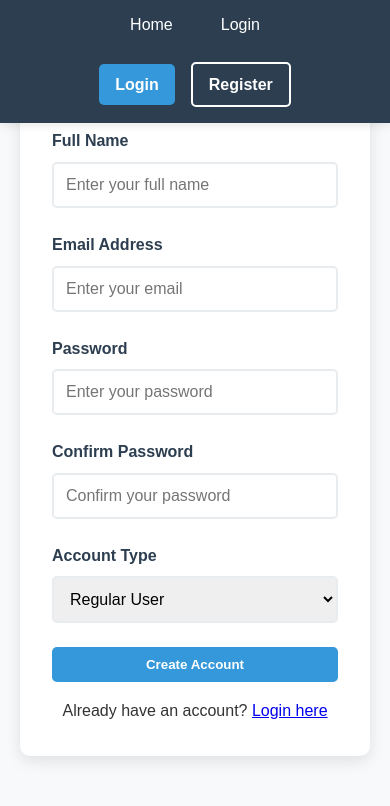
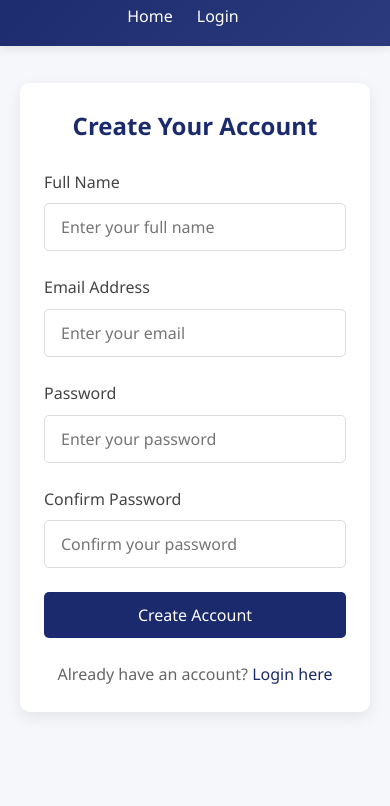
Before and after one commit to Ruzz-1010/Richard, a plain HTML site: page frontend/register.html in a window 390 px wide. Shown: the part 74-880 px from the top of the page. After the commit the page ends 844 px from the top, so only its background shows below. Drawn offline with Linux system fonts and the light colour scheme.

Commit message:
fix the reist

```diff
--- a/frontend/register.html
+++ b/frontend/register.html
@@ -4,7 +4,191 @@
     <meta charset="UTF-8">
     <meta name="viewport" content="width=device-width, initial-scale=1.0">
     <title>Register - Luxury Hotel</title>
-    <link rel="stylesheet" href="css/style.css">
+    <style>
+        * {
+            margin: 0;
+            padding: 0;
+            box-sizing: border-box;
+            font-family: 'Segoe UI', Tahoma, Geneva, Verdana, sans-serif;
+        }
+
+        body {
+            background-color: #f5f7fa;
+            color: #333;
+            line-height: 1.6;
+        }
+
+        .container {
+            max-width: 1200px;
+            margin: 0 auto;
+            padding: 0 20px;
+        }
+
+        .header {
+            background: linear-gradient(135deg, #1a2a6c, #2a3a7c);
+            color: white;
+            padding: 1rem 0;
+            box-shadow: 0 2px 10px rgba(0, 0, 0, 0.1);
+        }
+
+        .header .container {
+            display: flex;
+            justify-content: space-between;
+            align-items: center;
+        }
+
+        .logo h1 {
+            font-size: 1.8rem;
+            font-weight: 600;
+        }
+
+        .nav {
+            display: flex;
+            gap: 1.5rem;
+        }
+
+        .nav a {
+            color: white;
+            text-decoration: none;
+            font-weight: 500;
+            transition: color 0.3s;
+        }
+
+        .nav a:hover {
+            color: #ffd166;
+        }
+
+        main {
+            padding: 2rem 0;
+            min-height: calc(100vh - 140px);
+            display: flex;
+            justify-content: center;
+            align-items: center;
+        }
+
+        .auth-container {
+            background: white;
+            border-radius: 10px;
+            box-shadow: 0 5px 15px rgba(0, 0, 0, 0.08);
+            padding: 2.5rem;
+            width: 100%;
+            max-width: 500px;
+        }
+
+        .auth-container h2 {
+            text-align: center;
+            margin-bottom: 1.5rem;
+            color: #1a2a6c;
+            font-weight: 600;
+        }
+
+        .form-group {
+            margin-bottom: 1.5rem;
+        }
+
+        .form-group label {
+            display: block;
+            margin-bottom: 0.5rem;
+            font-weight: 500;
+            color: #444;
+        }
+
+        .form-group input,
+        .form-group select {
+            width: 100%;
+            padding: 0.75rem 1rem;
+            border: 1px solid #ddd;
+            border-radius: 5px;
+            font-size: 1rem;
+            transition: border-color 0.3s, box-shadow 0.3s;
+        }
+
+        .form-group input:focus,
+        .form-group select:focus {
+            outline: none;
+            border-color: #1a2a6c;
+            box-shadow: 0 0 0 3px rgba(26, 42, 108, 0.1);
+        }
+
+        .btn {
+            display: inline-block;
+            padding: 0.75rem 1.5rem;
+            background: #1a2a6c;
+            color: white;
+            border: none;
+            border-radius: 5px;
+            font-size: 1rem;
+            font-weight: 500;
+            cursor: pointer;
+            transition: background 0.3s, transform 0.2s;
+            text-align: center;
+        }
+
+        .btn:hover {
+            background: #2a3a7c;
+            transform: translateY(-2px);
+        }
+
+        .btn:active {
+            transform: translateY(0);
+        }
+
+        .btn:disabled {
+            background: #a0a0a0;
+            cursor: not-allowed;
+            transform: none;
+        }
+
+        .message {
+            padding: 0.75rem 1rem;
+            border-radius: 5px;
+            margin-bottom: 1.5rem;
+            text-align: center;
+        }
+
+        .message.success {
+            background: #e8f5e9;
+            color: #2e7d32;
+            border: 1px solid #c8e6c9;
+        }
+
+        .message.error {
+            background: #ffebee;
+            color: #c62828;
+            border: 1px solid #ffcdd2;
+        }
+
+        .auth-footer {
+            text-align: center;
+            margin-top: 1.5rem;
+            color: #666;
+        }
+
+        .auth-footer a {
+            color: #1a2a6c;
+            text-decoration: none;
+            font-weight: 500;
+        }
+
+        .auth-footer a:hover {
+            text-decoration: underline;
+        }
+
+        @media (max-width: 576px) {
+            .auth-container {
+                padding: 1.5rem;
+            }
+
+            .header .container {
+                flex-direction: column;
+                gap: 1rem;
+            }
+
+            .nav {
+                justify-content: center;
+            }
+        }
+    </style>
 </head>
 <body>
     <header class="header">
@@ -41,24 +225,69 @@
                     <label for="confirmPassword">Confirm Password</label>
                     <input type="password" id="confirmPassword" required placeholder="Confirm your password" minlength="6">
                 </div>
-                <div class="form-group">
-                    <label for="role">Account Type</label>
-                    <select id="role" required>
-                        <option value="user">Regular User</option>
-                        <option value="admin">Administrator</option>
-                    </select>
-                </div>
-                <button type="submit" class="btn btn-primary" style="width: 100%;">Create Account</button>
+                <button type="submit" class="btn" style="width: 100%;">Create Account</button>
             </form>
-            <p style="text-align: center; margin-top: 1rem;">
-                Already have an account? <a href="login.html">Login here</a>
-            </p>
+            <div class="auth-footer">
+                <p>Already have an account? <a href="login.html">Login here</a></p>
+            </div>
         </div>
     </main>
 
-    <script src="js/config.js"></script>
-    <script src="js/auth.js"></script>
     <script>
+        // Simple auth simulation for demonstration
+        const auth = {
+            isLoggedIn: function() {
+                return localStorage.getItem('user') !== null;
+            },
+
+            updateNavigation: function() {
+                const authSection = document.getElementById('authSection');
+                if (this.isLoggedIn()) {
+                    const user = JSON.parse(localStorage.getItem('user'));
+                    authSection.innerHTML = `<a href="profile.html">Welcome, ${user.name}</a> | <a href="#" id="logout">Logout</a>`;
+                    document.getElementById('logout').addEventListener('click', function() {
+                        localStorage.removeItem('user');
+                        window.location.href = 'index.html';
+                    });
+                } else {
+                    authSection.innerHTML = '';
+                }
+            },
+
+            register: function(name, email, password, role = 'user') {
+                return new Promise((resolve) => {
+                    // Simulate API call delay
+                    setTimeout(() => {
+                        // Check if user already exists
+                        const users = JSON.parse(localStorage.getItem('users') || '[]');
+                        const existingUser = users.find(user => user.email === email);
+
+                        if (existingUser) {
+                            resolve({ success: false, message: 'User with this email already exists' });
+                            return;
+                        }
+
+                        // Create new user
+                        const newUser = {
+                            id: Date.now(),
+                            name,
+                            email,
+                            password, // In a real app, this would be hashed
+                            role
+                        };
+
+                        users.push(newUser);
+                        localStorage.setItem('users', JSON.stringify(users));
+
+                        // Auto-login after registration
+                        localStorage.setItem('user', JSON.stringify(newUser));
+
+                        resolve({ success: true, user: newUser });
+                    }, 1000);
+                });
+            }
+        };
+
         // Update navigation
         auth.updateNavigation();
 
@@ -75,7 +304,6 @@
             const email = document.getElementById('email').value;
             const password = document.getElementById('password').value;
             const confirmPassword = document.getElementById('confirmPassword').value;
-            const role = document.getElementById('role').value;
             const submitBtn = this.querySelector('button[type="submit"]');
 
             // Validate passwords match
@@ -89,17 +317,13 @@
             submitBtn.textContent = 'Creating Account...';
             submitBtn.disabled = true;
 
-            const result = await auth.register(name, email, password, role);
+            const result = await auth.register(name, email, password);
 
             const messageDiv = document.getElementById('message');
             if (result.success) {
                 messageDiv.innerHTML = `<div class="message success">Account created successfully! Redirecting...</div>`;
                 setTimeout(() => {
-                    if (result.user.role === 'admin') {
-                        window.location.href = 'admin/dashboard.html';
-                    } else {
-                        window.location.href = 'index.html';
-                    }
+                    window.location.href = 'index.html';
                 }, 1500);
             } else {
                 messageDiv.innerHTML = `<div class="message error">${result.message}</div>`;
```
